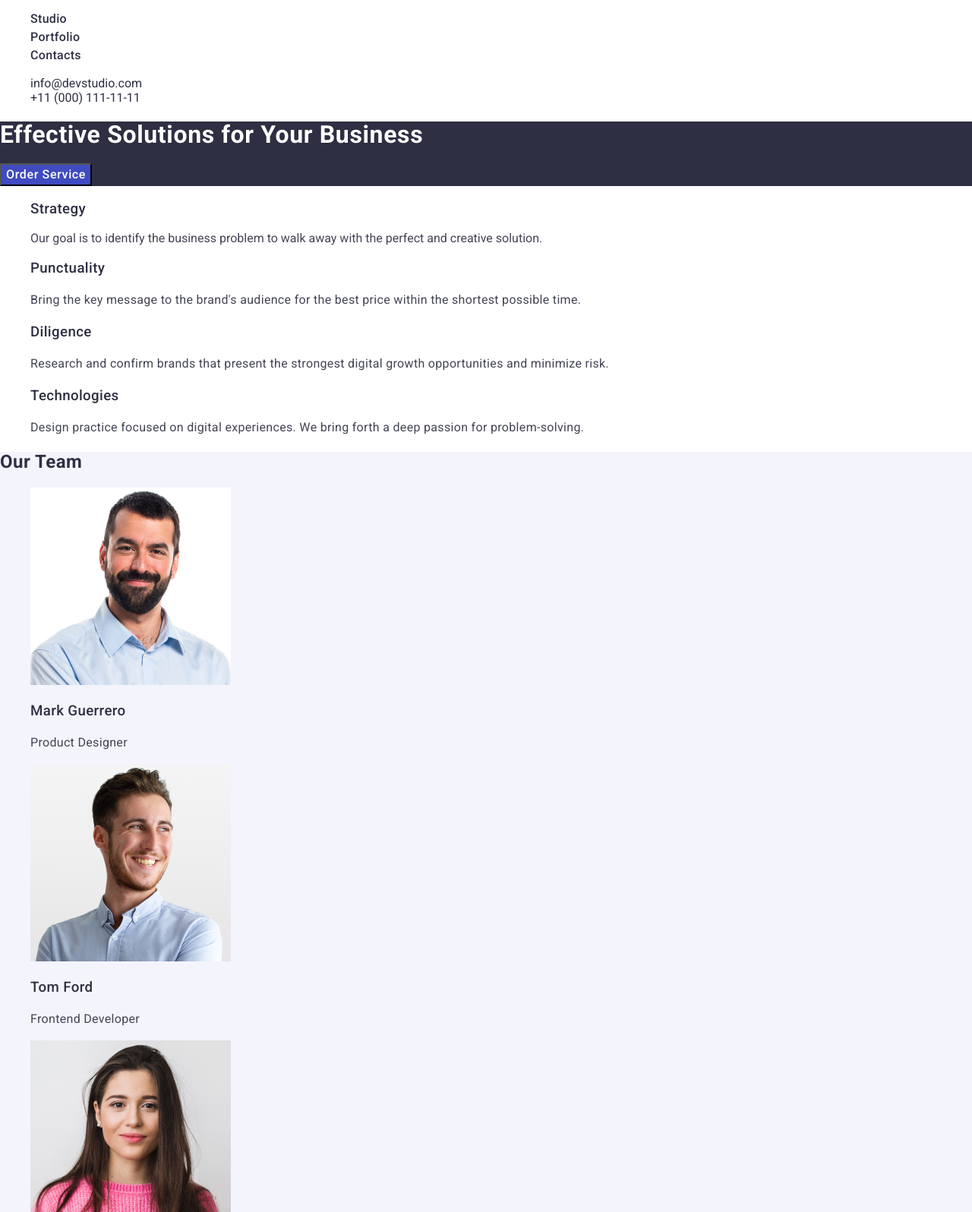
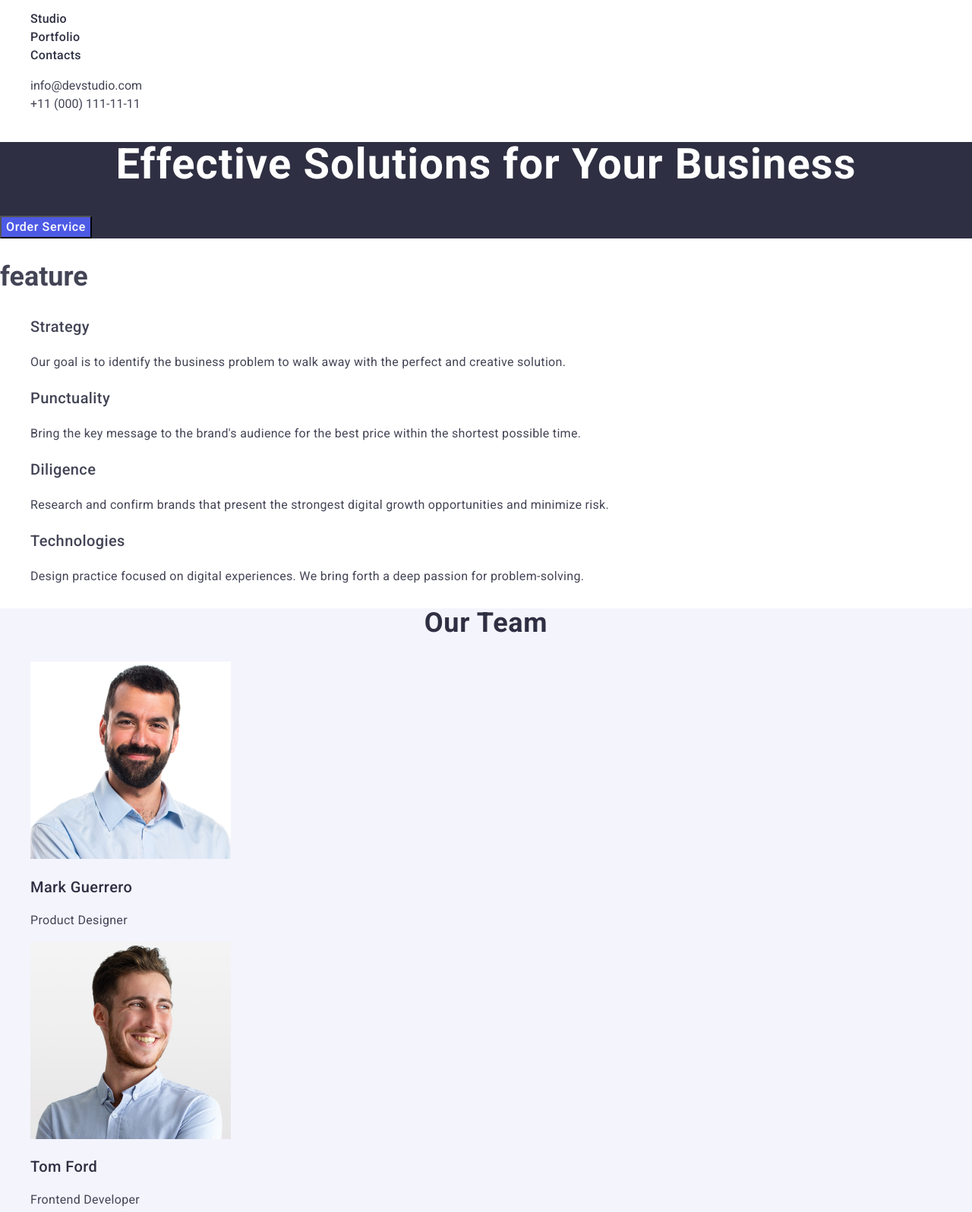
Before and after one commit to iryshanykkolaevna/homework2, a plain HTML site: page index.html in a window 1280 px wide. Shown: the part 24-1620 px from the top of the page at 76% size. Drawn offline with nearby package versions, Linux system fonts and the light colour scheme.

Commit message:
add chainge style

```diff
--- a/css/styles.css
+++ b/css/styles.css
@@ -10,17 +10,17 @@ body {
 }
 
 h1 {
-  font-style: 56px;
+  font-size: 56px;
   font-weight: 700;
 }
 
 h2 {
-  font-style: 36px;
+  font-size: 36px;
   font-weight: 700;
 }
 
 h3 {
-  font-style: 20px;
+  font-size: 20px;
   font-weight: 500;
 }
 
@@ -69,12 +69,11 @@ button {
   font-style: normal;
 }
 
-.address {
+.address-box {
+  line-height: 1.5;
+  letter-spacing: 0.02;
+  color: #2e2f42;
   color: #434455;
-}
-
-.address-box {
-  color: #2e2f42;
 }
 
 .address-box:hover,
@@ -85,30 +84,33 @@ button {
 /* Hero-section */
 
 .hero-section {
-  background: #2e2f42;
+  background-color: #2e2f42;
 }
 
 .hero-title {
   color: #fff;
+  text-align: center;
   line-height: 1.07;
   letter-spacing: 0.02em;
 }
 
 .hero-button {
-  background: #404bbf;
+
   color: #ffffff;
   cursor: pointer;
   font-weight: 500;
   line-height: 1.5;
   letter-spacing: 0.04em;
+  background-color: #4d5ae5;
 }
 
 .hero-button:hover,
 .hero-button:focus {
-  background: #4d5ae5;
+  background-color: #404bbf;
+
 }
 
-/* Adventure section */
+/* Adventure section
 
 .visually-hidden {
   position: absolute;
@@ -122,10 +124,9 @@ button {
   clip: rect(0 0 0 0);
   overflow: hidden;
 }
-
-.advantage-title {
-  color: #2e2f42;
-  line-height: 1.2;
+*/
+.advantage-item-title {
+  line-height: 1.5;
   letter-spacing: 0.02em;
 }
 
@@ -140,11 +141,12 @@ button {
   background-color: #f4f4fd;
 }
 
-.section-team-title {
+.team-section-title {
   line-height: 1.11;
   letter-spacing: 0.02em;
   text-transform: capitalize;
   color: #2e2f42;
+  text-align: center;
 }
 
 .team-name {
--- a/index.html
+++ b/index.html
@@ -22,7 +22,9 @@
   <body>
     <header>
       <nav>
-        <a class="logo" href="./index.html">Web<span class="logo-accent">Studio</span></a>
+        <a class="logo" href="./index.html"
+          >Web<span class="logo-accent">Studio</span></a
+        >
         <ul class="nav-menu">
           <li><a class="nav-link" href="./index.html">Studio</a></li>
           <li><a class="nav-link" href="">Portfolio</a></li>
@@ -32,10 +34,14 @@
       <address class="contacts">
         <ul>
           <li>
-            <a class="address-box" href="mailto:info@devstudio.com">info@devstudio.com</a>
+            <a class="address-box" href="mailto:info@devstudio.com"
+              >info@devstudio.com</a
+            >
           </li>
           <li>
-            <a class="address-box" href="tel:+110001111111">+11 (000) 111-11-11</a>
+            <a class="address-box" href="tel:+110001111111"
+              >+11 (000) 111-11-11</a
+            >
           </li>
         </ul>
       </address>
@@ -48,59 +54,79 @@
       </section>
       <!-- Advantage section -->
       <section>
-        <h2 class="visually-hidden">feature</h2>
+        <h2 class="advantage-title">feature</h2>
         <ul>
           <li>
-            <h3 class="advantage-title">Strategy</h3>
-            <p>
-              Our goal is to identify the business problem to walk away with the perfect and
-              creative solution.
+            <h3 class="advantage-item-title">Strategy</h3>
+            <p class="advantage-text">
+              Our goal is to identify the business problem to walk away with the
+              perfect and creative solution.
             </p>
           </li>
           <li>
-            <h3 class="advantage-title">Punctuality</h3>
+            <h3 class="advantage-item-title">Punctuality</h3>
             <p class="advantage-text">
-              Bring the key message to the brand's audience for the best price within the shortest
-              possible time.
+              Bring the key message to the brand's audience for the best price
+              within the shortest possible time.
             </p>
           </li>
           <li>
-            <h3 class="advantage-title">Diligence</h3>
+            <h3 class="advantage-item-title">Diligence</h3>
             <p class="advantage-text">
-              Research and confirm brands that present the strongest digital growth opportunities
-              and minimize risk.
+              Research and confirm brands that present the strongest digital
+              growth opportunities and minimize risk.
             </p>
           </li>
           <li>
-            <h3 class="advantage-title">Technologies</h3>
+            <h3 class="advantage-item-title">Technologies</h3>
             <p class="advantage-text">
-              Design practice focused on digital experiences. We bring forth a deep passion for
-              problem-solving.
+              Design practice focused on digital experiences. We bring forth a
+              deep passion for problem-solving.
             </p>
           </li>
         </ul>
       </section>
       <!-- Team section -->
       <section class="team-section">
-        <h2 class="section-team-title">Our Team</h2>
-        <ul>
-          <li>
-            <img src="./images/first.jpg" alt="MarkGuerrero" width="264" height="260" />
+        <h2 class="team-section-title">Our Team</h2>
+        <ul class="team-section-list">
+          <li class="team-section-item">
+            <img
+              src="./images/first.jpg"
+              alt="MarkGuerrero"
+              width="264"
+              height="260"
+            />
             <h3 class="team-name">Mark Guerrero</h3>
             <p class="team-prof">Product Designer</p>
           </li>
-          <li>
-            <img src="./images/second.jpg" alt="TomFord" width="264" height="260" />
+          <li class="team-section-item">
+            <img
+              src="./images/second.jpg"
+              alt="TomFord"
+              width="264"
+              height="260"
+            />
             <h3 class="team-name">Tom Ford</h3>
             <p class="team-prof">Frontend Developer</p>
           </li>
-          <li>
-            <img src="./images/third.jpg" alt="CamilaGarcia" width="264" height="260" />
+          <li class="team-section-item">
+            <img
+              src="./images/third.jpg"
+              alt="CamilaGarcia"
+              width="264"
+              height="260"
+            />
             <h3 class="team-name">Camila Garcia</h3>
             <p class="team-prof">Marketing</p>
           </li>
-          <li>
-            <img src="./images/fourth.jpg" alt="DanielWilson" width="264" height="260" />
+          <li class="team-section-item">
+            <img
+              src="./images/fourth.jpg"
+              alt="DanielWilson"
+              width="264"
+              height="260"
+            />
             <h3 class="team-name">Daniel Wilson</h3>
             <p class="team-prof">UI Designer</p>
           </li>
@@ -111,32 +137,62 @@
         <h2 class="portfolio-title">Our Portfolio</h2>
         <ul class="portfolio-list">
           <li class="portfolio-item">
-            <img src="./images/img1.jpg" alt="Banking App" width="360" height="260" />
+            <img
+              src="./images/img1.jpg"
+              alt="Banking App"
+              width="360"
+              height="260"
+            />
             <h3 class="portfolio-list-title">Banking App</h3>
             <p class="portfolio-list-text">App</p>
           </li>
           <li class="portfolio-item">
-            <img src="./images/img2.jpg" alt="Cashless Payment" width="360" height="260" />
+            <img
+              src="./images/img2.jpg"
+              alt="Cashless Payment"
+              width="360"
+              height="260"
+            />
             <h3 class="portfolio-list-title">Cashless Payment</h3>
             <p class="portfolio-list-text">Marketing</p>
           </li>
           <li class="portfolio-item">
-            <img src="./images/img3.jpg" alt="Meditation App" width="360" height="260" />
+            <img
+              src="./images/img3.jpg"
+              alt="Meditation App"
+              width="360"
+              height="260"
+            />
             <h3 class="portfolio-list-title">Meditation App</h3>
             <p class="portfolio-list-text">App</p>
           </li>
           <li class="portfolio-item">
-            <img src="./images/img4.jpg" alt="Taxi Service" width="360" height="260" />
+            <img
+              src="./images/img4.jpg"
+              alt="Taxi Service"
+              width="360"
+              height="260"
+            />
             <h3 class="portfolio-list-title">Taxi Service</h3>
             <p class="portfolio-list-text">Marketing</p>
           </li>
           <li class="portfolio-item">
-            <img src="./images/img5.jpg" alt="Screen Illustrations" width="360" height="260" />
+            <img
+              src="./images/img5.jpg"
+              alt="Screen Illustrations"
+              width="360"
+              height="260"
+            />
             <h3 class="portfolio-list-title">Screen Illustrations</h3>
             <p class="portfolio-list-text">Design</p>
           </li>
           <li class="portfolio-item">
-            <img src="./images/img6.jpg" alt="Online Courses" width="360" height="260" />
+            <img
+              src="./images/img6.jpg"
+              alt="Online Courses"
+              width="360"
+              height="260"
+            />
             <h3 class="portfolio-list-title">Online Courses</h3>
             <p class="portfolio-list-text">Marketing</p>
           </li>
@@ -148,8 +204,8 @@
         >Web<span class="footer-logo-accent">Studio</span>
       </a>
       <p class="footer-text">
-        Increase the flow of customers and sales for your business with digital marketing & growth
-        solutions.
+        Increase the flow of customers and sales for your business with digital
+        marketing & growth solutions.
       </p>
     </footer>
   </body>
```
Also changed, not shown: .prettierrc.json (deleted).
